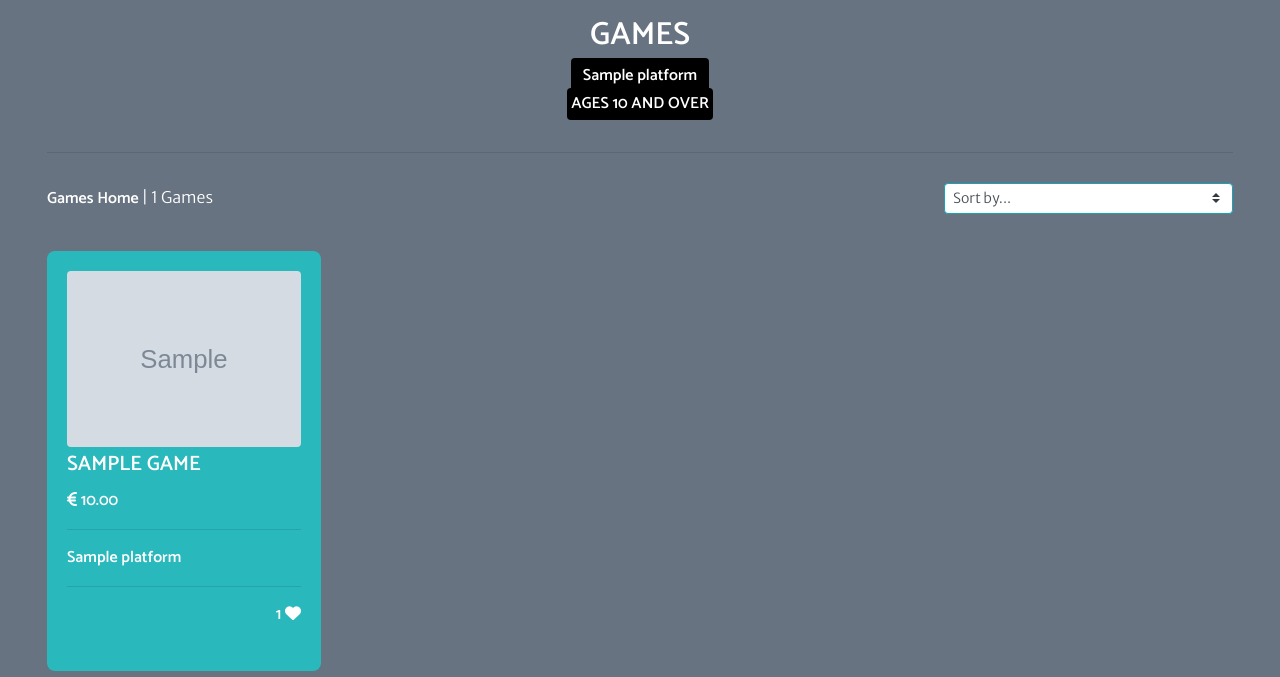
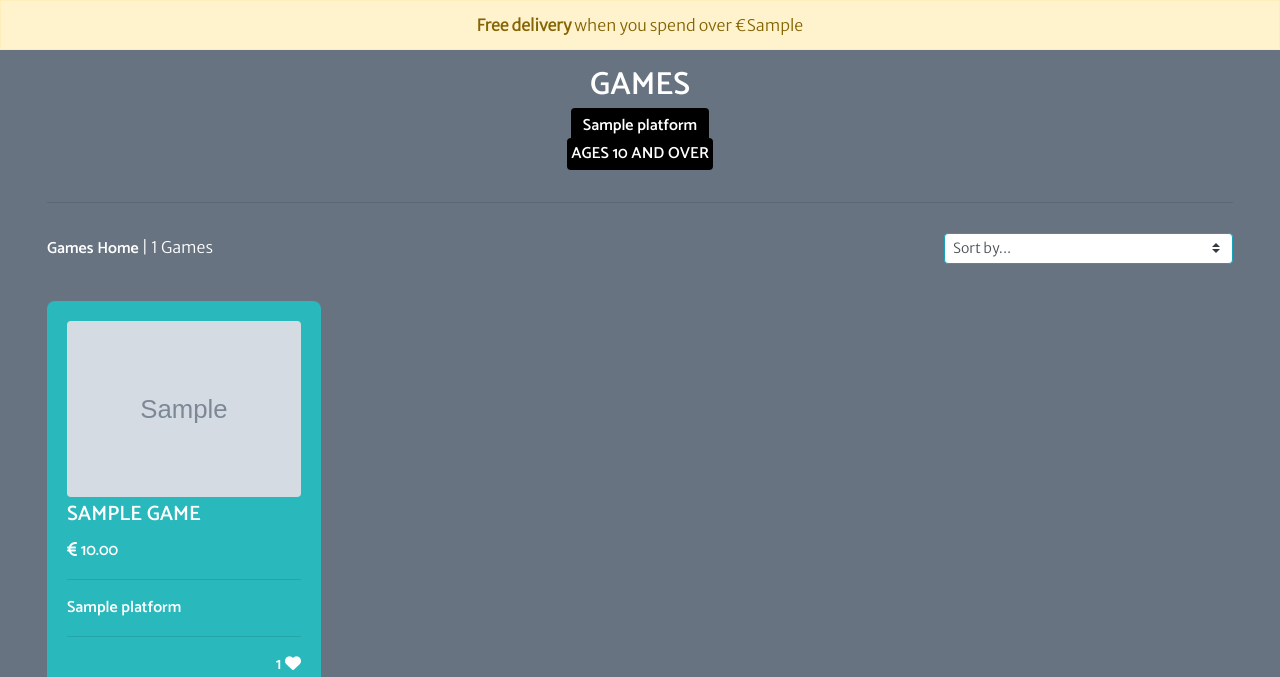
Before and after one commit to leonardo-simeone/gamesground-store, a Django app: template games/templates/games/games.html in a window 1280 px wide. Shown: the part 184-861 px from the top of the page. Run offline with Django 3.2, Linux system fonts and the light colour scheme; tables that the repository leaves empty hold one stand-in row (values such as "Sample post"); the template is opened without the code that fills it: values that come from a table or form of the project are taken from there, most other values are stand-ins (such as "Sample title", 1, 10 or a date in 2020); grey boxes marked "Sample" are stand-in pictures; some libraries are stand-ins or nearby versions.

Commit message:
Add free delivery banner

```diff
--- a/games/templates/games/game_detail.html
+++ b/games/templates/games/game_detail.html
@@ -6,6 +6,10 @@
 {% block title %}{{game.name}}{% endblock %}
 
 {% block content %}
+
+<div class="site-wide-alert alert alert-warning rounded-0 text-center">
+    <strong>Free delivery</strong> when you spend over €{{ free_delivery_threshold }}
+</div>
 
 <div class="container-fluid" id="game-detail-container">
     <div class="row align-items-center">
--- a/games/templates/games/games.html
+++ b/games/templates/games/games.html
@@ -4,6 +4,9 @@
 {% block title %}Games{% endblock %}
 
 {% block content %}
+<div class="site-wide-alert alert alert-warning rounded-0 text-center">
+  <strong>Free delivery</strong> when you spend over €{{ free_delivery_threshold }}
+</div>
 
 <div class="container-fluid games-container">
 
```
